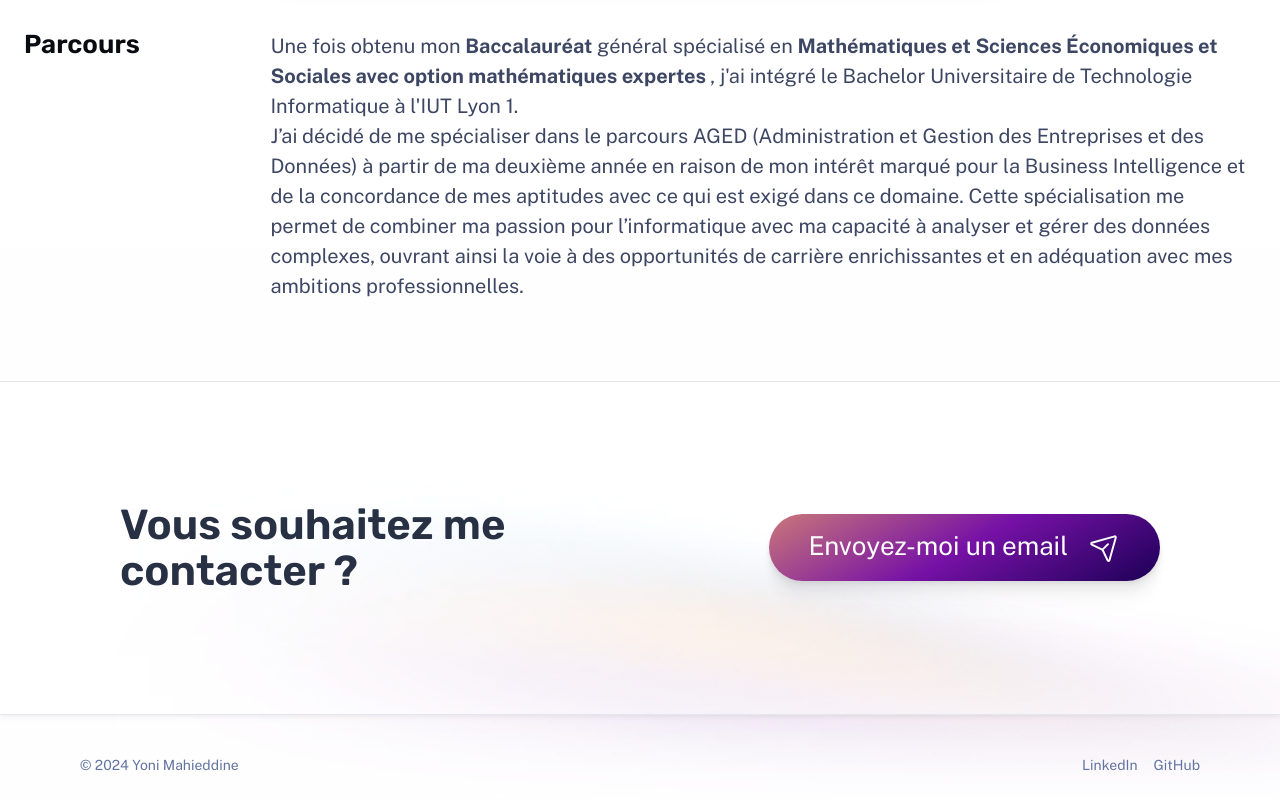
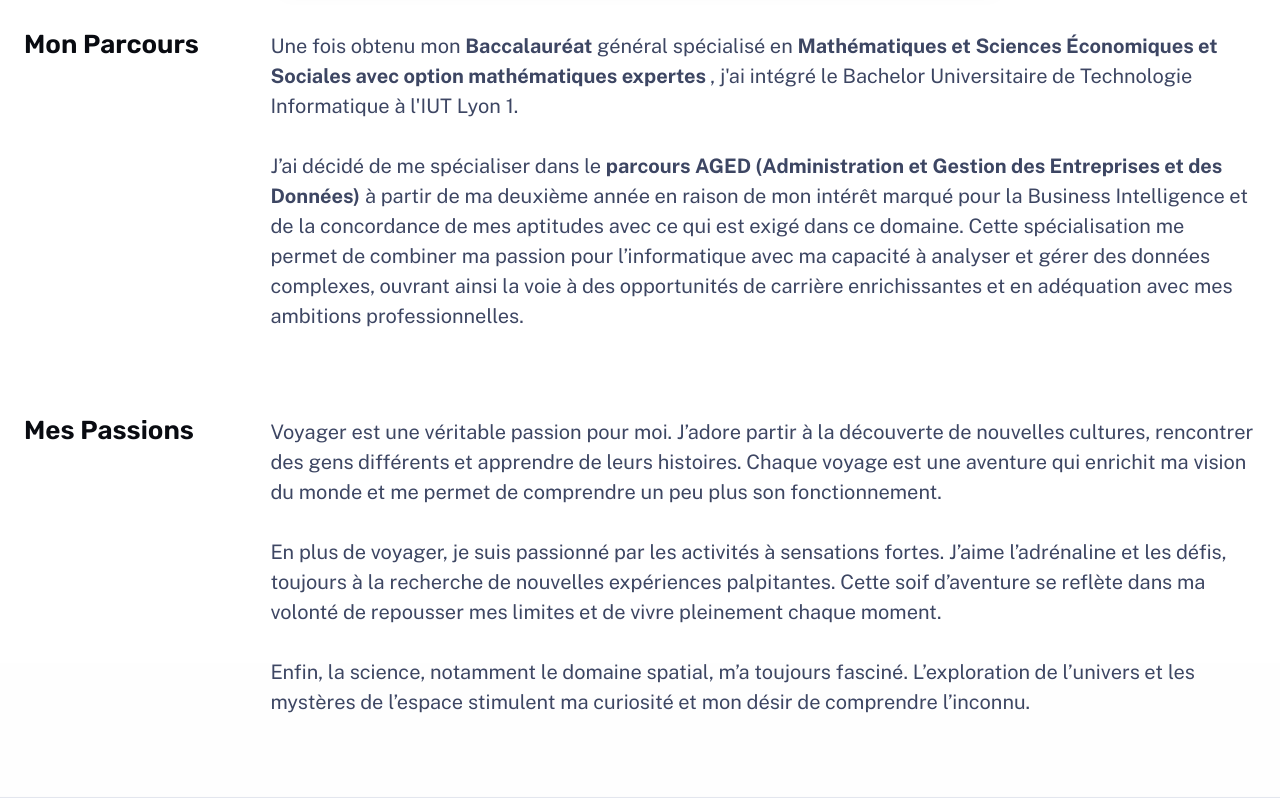
Before and after one commit to InoyDev/portfolio-github, an Astro site: page /about in a window 1280 px wide. Shown: the part 1440-2240 px from the top of the page. Built offline with nearby package versions, Linux system fonts and the light colour scheme; Astro itself is replaced by a stand-in of ours.

Commit message:
about me et correction footer

```diff
--- a/src/components/Footer.astro
+++ b/src/components/Footer.astro
@@ -9,7 +9,7 @@ const currentYear = new Date().getFullYear();
 	</div>
 	<p class="socials">
 		<a href="https://www.linkedin.com/in/yonimahieddine/"> LinkedIn</a>
-		<a href="https://github.com/InoyDev"> GitHub</a>
+		<!-- <a href="https://github.com/InoyDev"> GitHub</a>-->
 	</p>
 </footer>
 <style>
--- a/src/pages/about.astro
+++ b/src/pages/about.astro
@@ -21,18 +21,41 @@ import Hero from '../components/Hero.astro';
 			</Hero>
 
 			<section>
-				<h2 class="section-title">Parcours</h2>
+				<h2 class="section-title">Mon Parcours</h2>
 				<div class="content">
 					<p>
 						Une fois obtenu mon <strong>Baccalauréat</strong> général spécialisé en <strong>Mathématiques
 						 et Sciences Économiques et Sociales avec option mathématiques expertes </strong> , j'ai intégré le Bachelor Universitaire de Technologie Informatique à l'IUT Lyon 1.
 					</p>
+					<br>
 					<p>
-						J’ai décidé de me spécialiser dans le parcours AGED (Administration et Gestion des Entreprises et des Données)
+						J’ai décidé de me spécialiser dans le <strong>parcours AGED (Administration et Gestion des Entreprises et des Données)</strong>
 						à partir de ma deuxième année en raison de mon intérêt marqué pour la Business Intelligence
 						et de la concordance de mes aptitudes avec ce qui est exigé dans ce domaine. Cette spécialisation me
 						permet de combiner ma passion pour l’informatique avec ma capacité à analyser et gérer des données complexes,
 						 ouvrant ainsi la voie à des opportunités de carrière enrichissantes et en adéquation avec mes ambitions professionnelles.
+					</p>
+					<br>
+				</div>
+			</section>
+			<section>
+				<h2 class="section-title">Mes Passions</h2>
+				<div class="content">
+					<p>
+						Voyager est une véritable passion pour moi. J’adore partir à la découverte de nouvelles cultures,
+						rencontrer des gens différents et apprendre de leurs histoires.
+						Chaque voyage est une aventure qui enrichit ma vision du monde et me permet de comprendre un peu plus son fonctionnement.
+					</p>
+					<br>
+					<p>
+						En plus de voyager, je suis passionné par les activités à sensations fortes.
+						J’aime l’adrénaline et les défis, toujours à la recherche de nouvelles expériences palpitantes.
+						Cette soif d’aventure se reflète dans ma volonté de repousser mes limites et de vivre pleinement chaque moment.
+					</p>
+					<br>
+					<p>
+						Enfin, la science, notamment le domaine spatial, m’a toujours fasciné.
+						L’exploration de l’univers et les mystères de l’espace stimulent ma curiosité et mon désir de comprendre l’inconnu.
 					</p>
 				</div>
 			</section>
```
